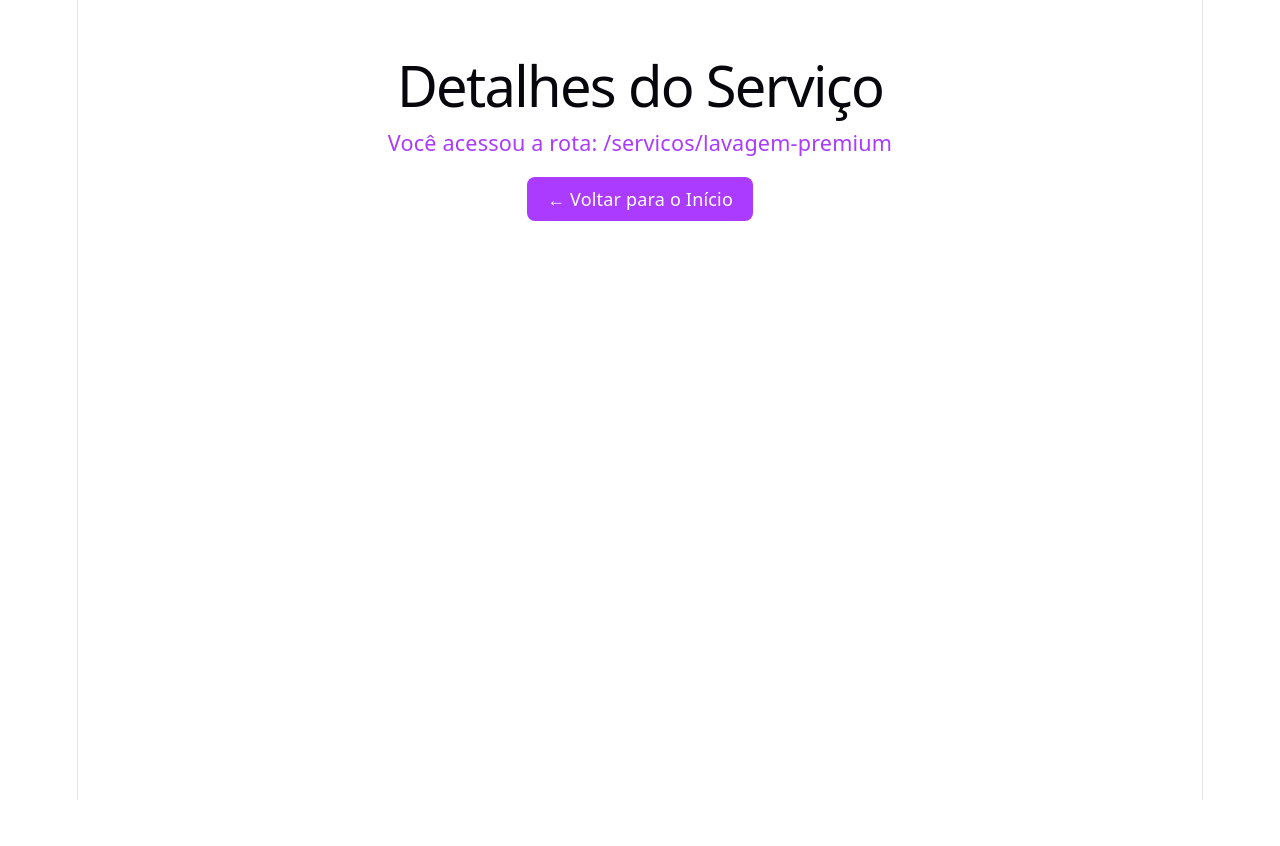
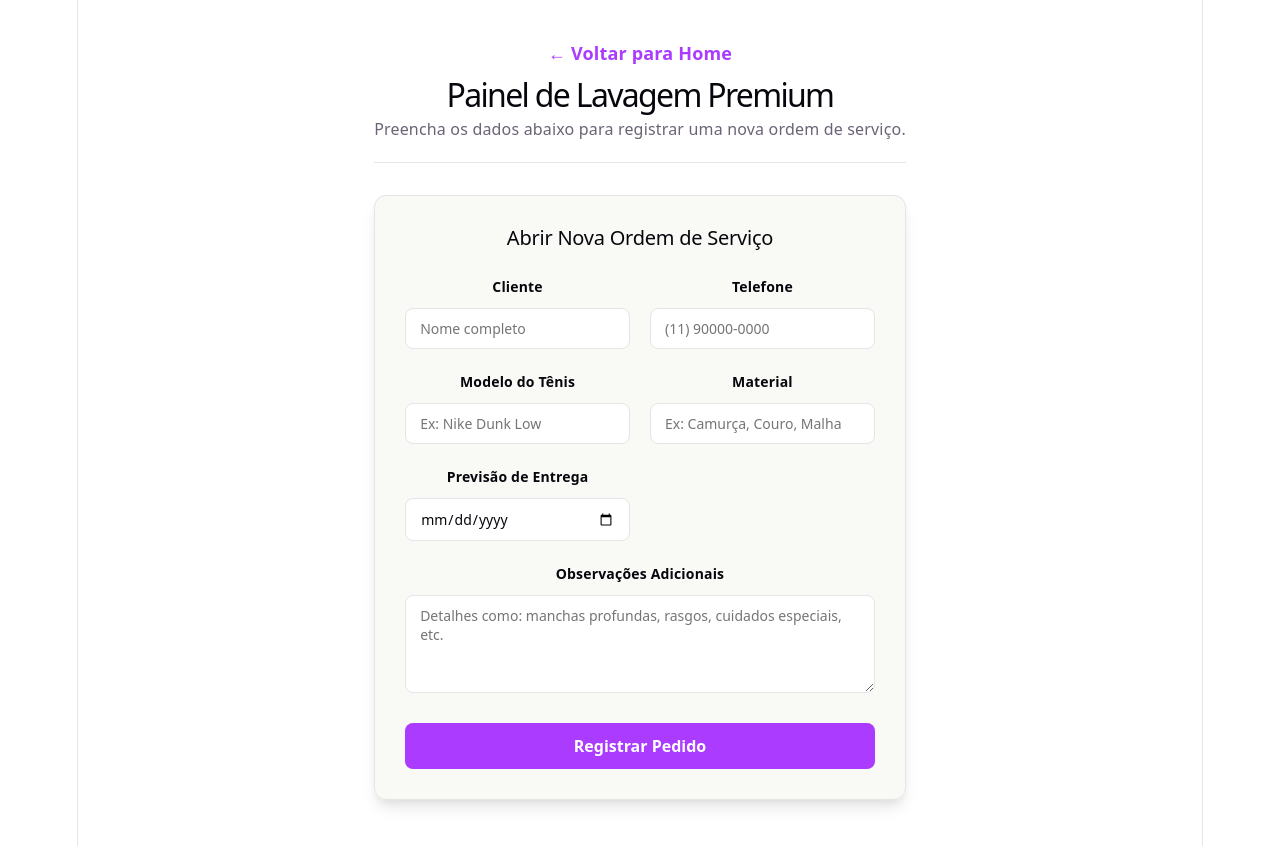
Before and after one commit to Nexum-PI/Nexus-front-end, a React (Vite) app: page /servicos/lavagem-premium in a window 1280 px wide. Shown: the top 846 px of the page. Before the commit the page ends 800 px from the top, so only its background shows below. Built offline with nearby package versions, Linux system fonts and the light colour scheme.

Commit message:
feat:ajuste tela lavagem

```diff
--- a/src/App.jsx
+++ b/src/App.jsx
@@ -1,17 +1,18 @@
 import { BrowserRouter, Routes, Route } from "react-router-dom";
 import { Home } from "./pages/Home";
 import { ServiceDetails } from "./pages/ServiceDetails";
+import { WashService } from "./pages/WashService"; // Importamos a nova página
 
 function App() {
   return (
-    // BrowserRouter "envolve" a aplicação para que ela consiga ler a URL do navegador
     <BrowserRouter>
-      {/* Routes é onde definimos nossos caminhos */}
       <Routes>
-        {/* Rota principal (Home) */}
         <Route path="/" element={<Home />} />
 
-        {/* Rota dinâmica. O ":slug" atua como uma variável na URL */}
+        {/* ROTA ESPECÍFICA: Intercepta o clique em "Lavagem Premium" */}
+        <Route path="/servicos/lavagem-premium" element={<WashService />} />
+
+        {/* ROTA DINÂMICA: Serve para os outros serviços que ainda não têm página própria */}
         <Route path="/servicos/:slug" element={<ServiceDetails />} />
       </Routes>
     </BrowserRouter>
--- a/src/pages/WashService.css
+++ b/src/pages/WashService.css
@@ -1,46 +1,63 @@
 .wash-service-container {
-  max-width: 1000px;
+  max-width: 800px; /* Reduzi o tamanho máximo pois o formulário sozinho não precisa ser tão largo quanto uma tabela */
   margin: 0 auto;
-  padding: 24px;
+  padding: 40px 24px;
+  color: var(--text);
 }
 
 .wash-service-header {
-  border-bottom: 2px solid #e5e7eb;
-  padding-bottom: 12px;
-  margin-bottom: 24px;
+  border-bottom: 1px solid var(--border);
+  padding-bottom: 20px;
+  margin-bottom: 32px;
+}
+
+.btn-back {
+  display: inline-block;
+  margin-bottom: 16px;
+  color: var(--accent);
+  text-decoration: none;
+  font-weight: 600;
+  transition: opacity 0.3s;
+}
+
+.btn-back:hover {
+  opacity: 0.8;
 }
 
 .wash-service-header h1 {
   margin: 0;
-  font-size: 24px;
-  color: #111827;
+  font-size: 32px;
+  color: var(--text-h);
 }
 
 .wash-service-header p {
-  margin: 4px 0 0 0;
-  color: #6b7280;
-  font-size: 14px;
+  margin: 8px 0 0 0;
+  color: var(--text);
+  font-size: 16px;
 }
 
 .wash-form-card {
-  background-color: #f9fafb;
-  border: 1px solid #e5e7eb;
-  border-radius: 8px;
-  padding: 20px;
+  background-color: var(--social-bg);
+  border: 1px solid var(--border);
+  border-radius: 12px;
+  padding: 30px;
   margin-bottom: 32px;
+  box-shadow: var(--shadow);
 }
 
 .wash-form-card h2 {
   margin-top: 0;
-  font-size: 18px;
-  color: #1f2937;
-  margin-bottom: 16px;
+  font-size: 20px;
+  color: var(--text-h);
+  margin-bottom: 24px;
 }
 
+/* Grid System: Define como os campos se distribuem na tela.
+   O auto-fit com minmax(220px, 1fr) garante que fique responsivo em celulares */
 .form-grid {
   display: grid;
-  grid-template-columns: repeat(auto-fit, minmax(200px, 1fr));
-  gap: 16px;
+  grid-template-columns: repeat(auto-fit, minmax(220px, 1fr));
+  gap: 20px;
 }
 
 .form-group {
@@ -49,147 +66,55 @@
 }
 
 .form-group label {
-  font-size: 13px;
+  font-size: 14px;
   font-weight: 600;
-  color: #374151;
-  margin-bottom: 4px;
+  color: var(--text-h);
+  margin-bottom: 8px;
 }
 
 .form-group input,
-.form-group select,
 .form-group textarea {
-  padding: 8px 12px;
-  border: 1px solid #d1d5db;
-  border-radius: 6px;
+  padding: 10px 14px;
+  border: 1px solid var(--border);
+  border-radius: 8px;
   font-size: 14px;
-  background-color: #ffffff;
+  background-color: var(--bg);
+  color: var(--text-h);
+  transition:
+    border-color 0.3s,
+    box-shadow 0.3s;
+  font-family: inherit;
 }
 
 .form-group input:focus,
-.form-group select:focus,
 .form-group textarea:focus {
   outline: none;
-  border-color: #2563eb;
+  border-color: var(--accent);
+  box-shadow: 0 0 0 3px var(--accent-bg);
 }
 
+/* Força um elemento do Grid a ocupar todas as colunas disponíveis */
 .full-width {
   grid-column: 1 / -1;
-  margin-top: 12px;
-}
-
-.form-checkbox {
-  margin-top: 12px;
-  font-size: 14px;
-  color: #374151;
-}
-
-.form-checkbox label {
-  display: flex;
-  align-items: center;
-  gap: 8px;
-  cursor: pointer;
 }
 
 .btn-submit {
-  margin-top: 20px;
-  background-color: #111827;
+  background-color: var(--accent);
   color: #ffffff;
   border: none;
-  padding: 10px 20px;
-  border-radius: 6px;
+  padding: 12px 24px;
+  border-radius: 8px;
   font-weight: 600;
+  font-size: 16px;
   cursor: pointer;
+  transition:
+    opacity 0.3s,
+    transform 0.3s;
+  width: 100%; /* Em formulários menores, botões 100% aumentam a área de clique */
+  margin-top: 10px;
 }
 
 .btn-submit:hover {
-  background-color: #1f2937;
+  opacity: 0.9;
+  transform: translateY(-2px);
 }
-
-.wash-table-card h2 {
-  font-size: 18px;
-  color: #1f2937;
-  margin-bottom: 12px;
-}
-
-.table-wrapper {
-  overflow-x: auto;
-}
-
-table {
-  width: 100%;
-  border-collapse: collapse;
-  font-size: 14px;
-}
-
-thead tr {
-  background-color: #111827;
-  color: #ffffff;
-  text-align: left;
-}
-
-th, td {
-  padding: 12px;
-}
-
-tbody tr {
-  border-bottom: 1px solid #e5e7eb;
-}
-
-.font-bold {
-  font-weight: bold;
-}
-
-.subtext {
-  font-size: 12px;
-  color: #6b7280;
-}
-
-.tipo-ouro {
-  font-weight: 700;
-  color: #d97706;
-}
-
-.tipo-detalhada {
-  font-weight: 700;
-  color: #0284c7;
-}
-
-.status-badge {
-  padding: 4px 10px;
-  border-radius: 12px;
-  font-size: 12px;
-  font-weight: 600;
-  display: inline-block;
-}
-
-.badge-pendente {
-  background-color: #fef3c7;
-  color: #92400e;
-}
-
-.badge-andamento {
-  background-color: #dbeafe;
-  color: #1e40af;
-}
-
-.badge-realizado {
-  background-color: #d1fae5;
-  color: #065f46;
-}
-
-.badge-entregue {
-  background-color: #e0e7ff;
-  color: #3730a3;
-}
-
-.badge-atrasado {
-  background-color: #fee2e2;
-  color: #991b1b;
-}
-
-.status-select {
-  padding: 4px 8px;
-  border-radius: 4px;
-  border: 1px solid #d1d5db;
-  font-size: 13px;
-}
--- a/src/pages/WashService.jsx
+++ b/src/pages/WashService.jsx
@@ -1,113 +1,146 @@
-import React, { useState } from 'react';
-import './WashService.css';
+import { useState } from "react";
+import { Link } from "react-router-dom";
+import "./WashService.css";
 
 export function WashService() {
-  // Lista inicial de pedidos de lavagem
-  const [pedidos, setPedidos] = useState([
-    {
-      id: 'LAV-101',
-      cliente: 'Carlos Eduardo',
-      telefone: '(11) 98765-4321',
-      modeloTenis: 'Nike Air Force 1',
-      corTenis: 'Branco',
-      material: 'Couro Liso',
-      tipoLavagem: 'Ouro',
-      nivelSujeira: 'Pesada (Lama/Gordura)',
-      incluiPalmilhaCadarco: true,
-      observacoes: 'Cuidado extra com a sola lateral amarelada.',
-      status: 'Em Andamento',
-      previsaoEntrega: '2026-10-03',
-    },
-    {
-      id: 'LAV-102',
-      cliente: 'Mariana Costa',
-      telefone: '(11) 91234-5678',
-      modeloTenis: 'Adidas Yeezy Boost 350',
-      corTenis: 'Cinza',
-      material: 'Tecido / Mesh',
-      tipoLavagem: 'Lavagem Detalhada',
-      nivelSujeira: 'Média',
-      incluiPalmilhaCadarco: true,
-      observacoes: 'Sem produtos à base de cloro.',
-      status: 'Atrasado',
-      previsaoEntrega: '2026-09-27',
-    },
-  ]);
-
-  // Estado do formulário de novo pedido
+  // Refatoração do Estado: Removemos as propriedades 'corTenis', 'incluiPalmilhaCadarco'
+  // e propriedades irrelevantes agora que não há mais tabela de exibição.
   const [formulario, setFormulario] = useState({
-    cliente: '',
-    telefone: '',
-    modeloTenis: '',
-    corTenis: '',
-    material: 'Tecido / Mesh',
-    tipoLavagem: 'Ouro',
-    nivelSujeira: 'Leve',
-    incluiPalmilhaCadarco: true,
-    observacoes: '',
-    previsaoEntrega: '',
+    cliente: "",
+    telefone: "",
+    modeloTenis: "",
+    material: "", // Agora iniciamos como string vazia, pois será um campo de texto
+    previsaoEntrega: "",
+    observacoes: "",
   });
 
+  // Função manipuladora (Handler) genérica para atualizar o estado do formulário
   const handleChange = (e) => {
-    const { name, value, type, checked } = e.target;
+    const { name, value } = e.target;
     setFormulario((prev) => ({
       ...prev,
-      [name]: type === 'checkbox' ? checked : value,
+      [name]: value,
     }));
   };
 
+  // Função engatilhada ao clicar em "Registrar Pedido"
   const handleSubmit = (e) => {
-    e.preventDefault();
+    e.preventDefault(); // Impede o comportamento padrão do navegador de recarregar a página
+
+    // Validação Simples (Front-end Validation)
     if (!formulario.cliente || !formulario.modeloTenis) {
-      alert('Por favor, preencha o nome do cliente e o modelo do tênis.');
+      alert("Por favor, preencha o nome do cliente e o modelo do tênis.");
       return;
     }
 
-    const novoPedido = {
-      id: `LAV-${Math.floor(100 + Math.random() * 900)}`,
-      ...formulario,
-      status: 'Pendente',
-    };
+    // Como removemos a tabela, vamos simular o sucesso da operação emitindo um alerta.
+    // Em um cenário real de Full-stack, aqui entraria um comando fetch() ou axios.post()
+    // enviando esses dados para o Banco de Dados via API.
+    alert(
+      `Pedido de lavagem para ${formulario.cliente} registrado com sucesso!`,
+    );
 
-    setPedidos([novoPedido, ...pedidos]);
-
-    // Reseta o formulário
+    // Reseta o formulário para o estado inicial, limpando os campos
     setFormulario({
-      cliente: '',
-      telefone: '',
-      modeloTenis: '',
-      corTenis: '',
-      material: 'Tecido / Mesh',
-      tipoLavagem: 'Ouro',
-      nivelSujeira: 'Leve',
-      incluiPalmilhaCadarco: true,
-      observacoes: '',
-      previsaoEntrega: '',
+      cliente: "",
+      telefone: "",
+      modeloTenis: "",
+      material: "",
+      previsaoEntrega: "",
+      observacoes: "",
     });
   };
 
-  const handleStatusChange = (id, novoStatus) => {
-    setPedidos((prev) =>
-      prev.map((pedido) =>
-        pedido.id === id ? { ...pedido, status: novoStatus } : pedido
-      )
-    );
-  };
+  return (
+    <div className="wash-service-container">
+      {/* Cabeçalho */}
+      <header className="wash-service-header">
+        <Link to="/" className="btn-back">
+          &larr; Voltar para Home
+        </Link>
+        <h1>Painel de Lavagem Premium</h1>
+        <p>
+          Preencha os dados abaixo para registrar uma nova ordem de serviço.
+        </p>
+      </header>
 
-  const getStatusClass = (status) => {
-    switch (status) {
-      case 'Pendente':
-        return 'badge-pendente';
-      case 'Em Andamento':
-        return 'badge-andamento';
-      case 'Realizado':
-        return 'badge-realizado';
-      case 'Entregue':
-        return 'badge-entregue';
-      case 'Atrasado':
-        return 'badge-atrasado';
-      default:
-        return '';
-    }
-  };
+      {/* Formulário de Novo Pedido */}
+      <div className="wash-form-card">
+        <h2>Abrir Nova Ordem de Serviço</h2>
+        <form onSubmit={handleSubmit} className="form-grid">
+          <div className="form-group">
+            <label>Cliente</label>
+            <input
+              type="text"
+              name="cliente"
+              value={formulario.cliente}
+              onChange={handleChange}
+              placeholder="Nome completo"
+            />
+          </div>
+
+          <div className="form-group">
+            <label>Telefone</label>
+            <input
+              type="text"
+              name="telefone"
+              value={formulario.telefone}
+              onChange={handleChange}
+              placeholder="(11) 90000-0000"
+            />
+          </div>
+
+          <div className="form-group">
+            <label>Modelo do Tênis</label>
+            <input
+              type="text"
+              name="modeloTenis"
+              value={formulario.modeloTenis}
+              onChange={handleChange}
+              placeholder="Ex: Nike Dunk Low"
+            />
+          </div>
+
+          {/* O campo material agora é um input de texto padrão */}
+          <div className="form-group">
+            <label>Material</label>
+            <input
+              type="text"
+              name="material"
+              value={formulario.material}
+              onChange={handleChange}
+              placeholder="Ex: Camurça, Couro, Malha"
+            />
+          </div>
+
+          <div className="form-group">
+            <label>Previsão de Entrega</label>
+            <input
+              type="date"
+              name="previsaoEntrega"
+              value={formulario.previsaoEntrega}
+              onChange={handleChange}
+            />
+          </div>
+
+          <div className="form-group full-width">
+            <label>Observações Adicionais</label>
+            <textarea
+              name="observacoes"
+              value={formulario.observacoes}
+              onChange={handleChange}
+              rows="4"
+              placeholder="Detalhes como: manchas profundas, rasgos, cuidados especiais, etc."
+            ></textarea>
+          </div>
+
+          <div className="full-width">
+            <button type="submit" className="btn-submit">
+              Registrar Pedido
+            </button>
+          </div>
+        </form>
+      </div>
+    </div>
+  );
 }
```
